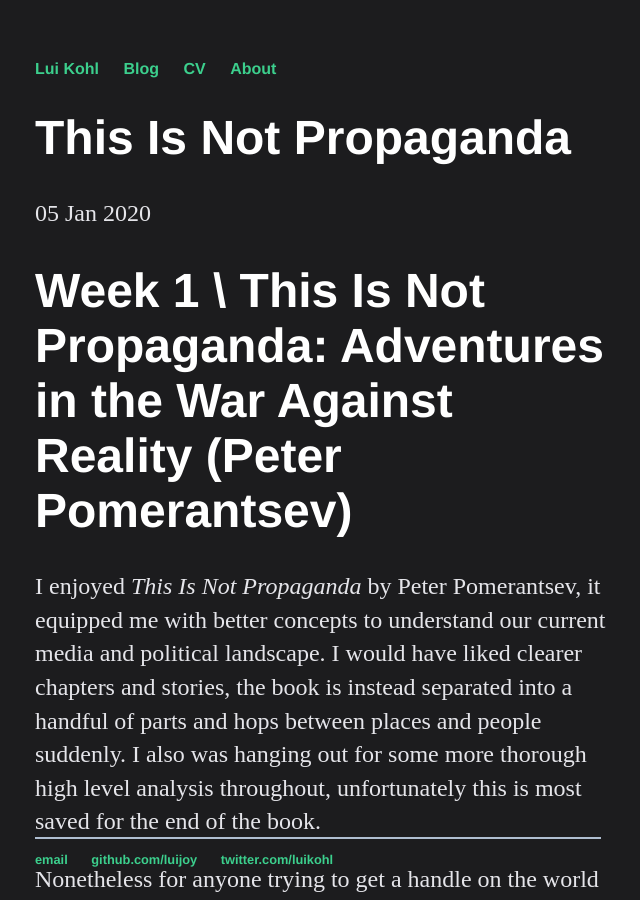
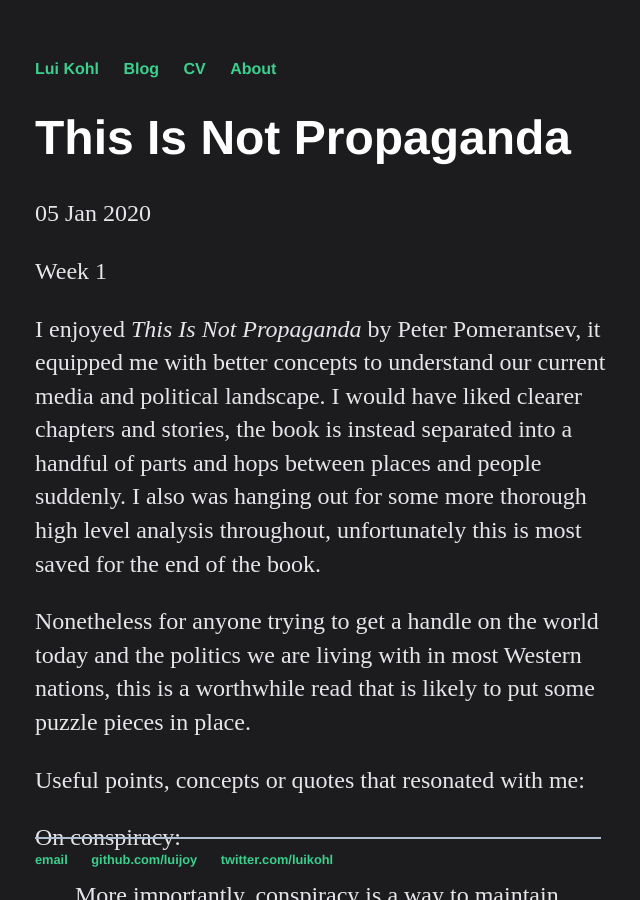
Before and after one commit to luijoy/luijoy.github.io, a Jekyll site: the page built from _posts/2020-01-05-this-is-not-propaganda.md, in a window 1280 px wide and 900 px high. Shown: the whole window, without its empty margins (317-957 px from the left). Built offline with Jekyll 4.4.1, drawn with Linux system fonts in a browser that asks for light colours; our own code applies the rules of GitHub Pages for plain Markdown files.

Commit message:
Update 2020-01-05-this-is-not-propaganda.md

```diff
--- a/_posts/2020-01-05-this-is-not-propaganda.md
+++ b/_posts/2020-01-05-this-is-not-propaganda.md
@@ -1,4 +1,4 @@
-# Week 1 \\ This Is Not Propaganda: Adventures in the War Against Reality (Peter Pomerantsev)
+Week 1
 
 I enjoyed *This Is Not Propaganda* by Peter Pomerantsev, it equipped me with better concepts to understand our current media and political landscape. I would have liked clearer chapters and stories, the book is instead separated into a handful of parts and hops between places and people suddenly. I also was hanging out for some more thorough high level analysis throughout, unfortunately this is most saved for the end of the book.
 
```
